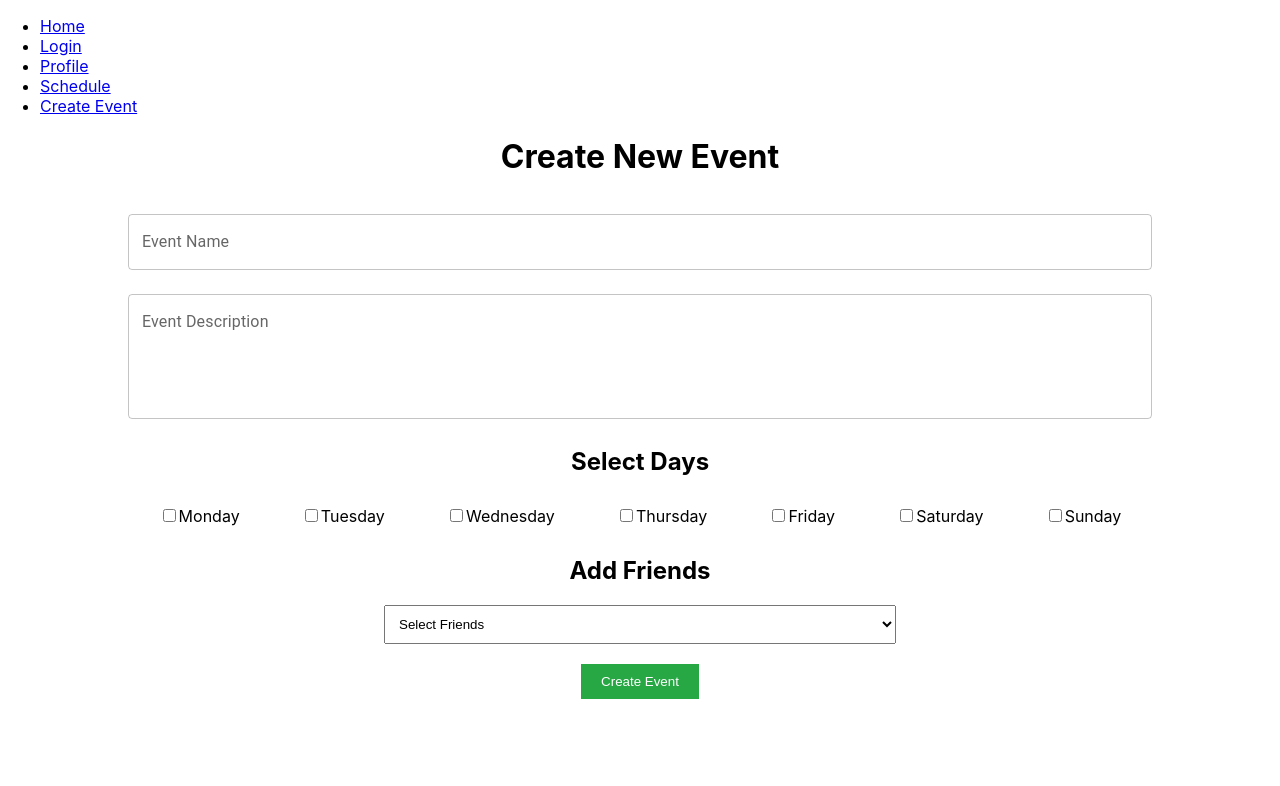
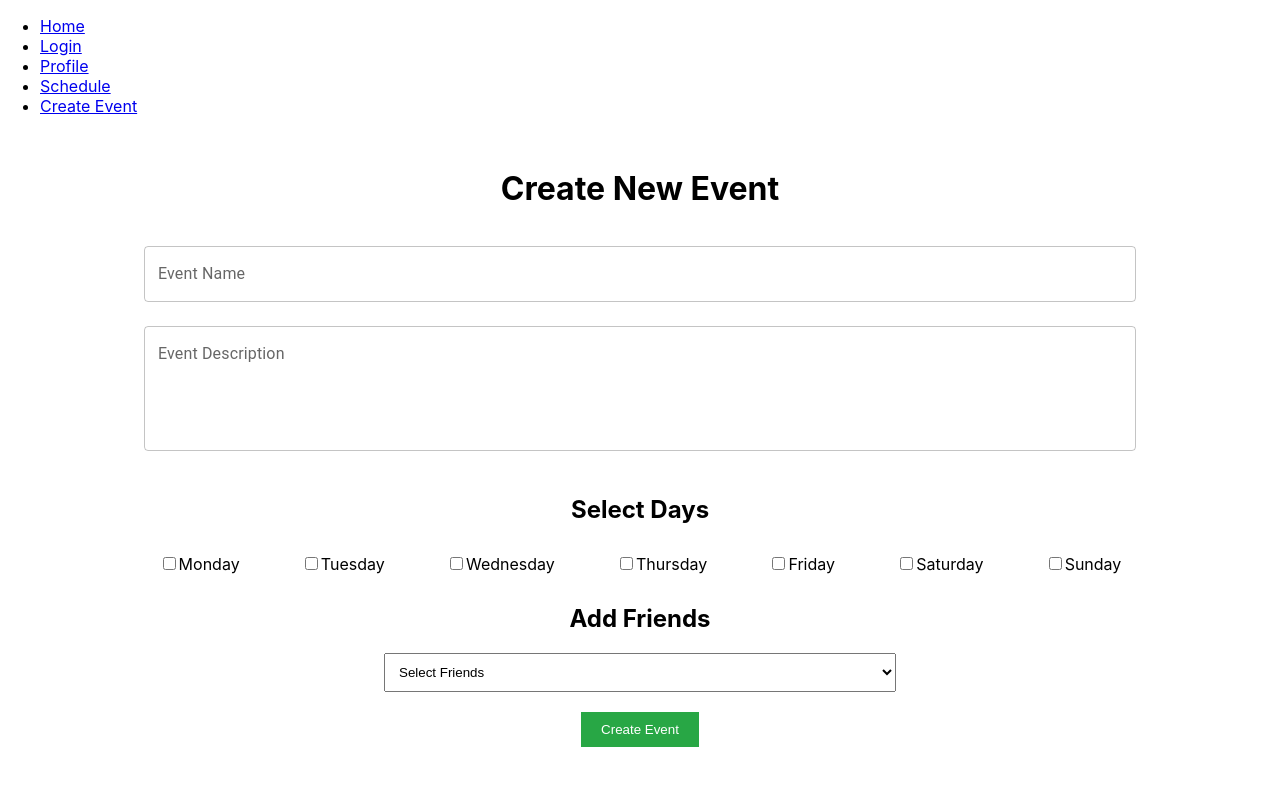
Before and after one commit to mattcattb/Gator-Scheduler, a React (Create React App) app in the folder wtm-react/: page /create in a window 1280 px wide. Shown: the top 786 px of the page. Built offline with nearby package versions, Linux system fonts and the light colour scheme.

Commit message:
Properly added MUI to event header

```diff
--- a/wtm-react/src/App.jsx
+++ b/wtm-react/src/App.jsx
@@ -1,4 +1,4 @@
-import logo from './logo.svg';
+import React from 'react';
 import HomeView from './pages/homeview';
 import EventCreatorPage from './pages/eventcreatorpage';
 import EventDetails from './pages/eventdetails';
@@ -9,11 +9,25 @@ import { Routes, Route } from 'react-router-dom';
 import Navbar from './components/navbar';
 import './App.css';
 
+import { ThemeProvider, createTheme } from '@mui/material/styles';  // Import MUI ThemeProvider and createTheme
+
+// Create a custom theme (optional)
+const theme = createTheme({
+  palette: {
+    primary: {
+      main: '#1976d2',
+    },
+    secondary: {
+      main: '#dc004e',
+    },
+  },
+});
+
 function App() {
   return (
+    <ThemeProvider theme={theme}>
       <div>
         <Navbar />
-
         <Routes>
           <Route path="/" element={<HomeView />} />
           <Route path="/login" element={<Login />} />
@@ -22,6 +36,7 @@ function App() {
           <Route path="/create" element={<EventCreatorPage />} />
         </Routes>
       </div>
+    </ThemeProvider>
   );
 }
 
--- a/wtm-react/src/components/EventCreation/eventheader.jsx
+++ b/wtm-react/src/components/EventCreation/eventheader.jsx
@@ -1,13 +1,12 @@
 import React from 'react';
 import TextField from '@mui/material/TextField';
-
+import Box from '@mui/material/Box';  // Import Box from MUI
 
 function EventHeader({eventName, setEventName, eventDescription, setEventDescription}) {
     return (
-      <div className="event-header">
+      <Box sx={{ padding: 2 }}>
         <h1>Create New Event</h1>
 
-        {/* Event Name TextField */}
         <TextField
           label="Event Name"
           variant="outlined"
@@ -17,7 +16,6 @@ function EventHeader({eventName, setEventName, eventDescription, setEventDescrip
           margin="normal"
         />
 
-        {/* Event Description TextField (multiline) */}
         <TextField
           label="Event Description"
           variant="outlined"
@@ -28,7 +26,7 @@ function EventHeader({eventName, setEventName, eventDescription, setEventDescrip
           rows={4}
           margin="normal"
         />
-      </div>
+      </Box>
     );
   }
 export default EventHeader;
```
Lines whose indentation alone changed are shown as unchanged.
